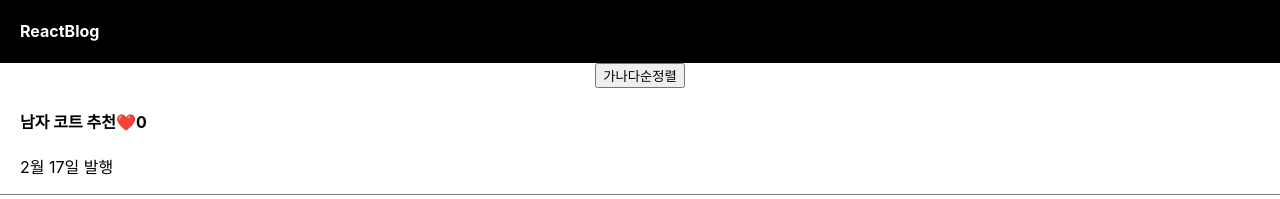
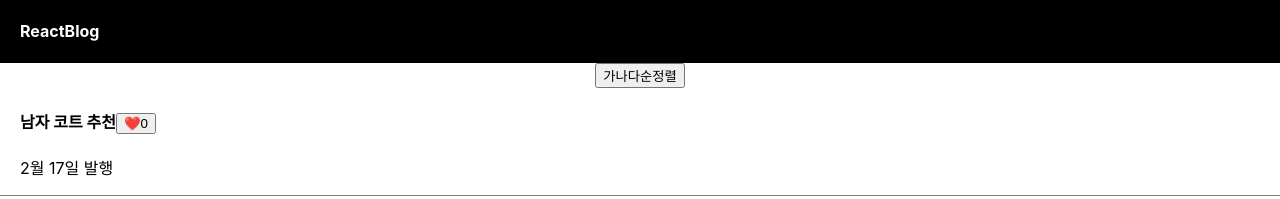
Before and after one commit to 5wintaek/React-blog, a React (Create React App) app: page / in a window 1280 px wide. Shown: the top 199 px of the page. Built offline with nearby package versions, Linux system fonts and the light colour scheme.

Commit message:
[learn] - 동적인 UI (모달창만들기) - 파일 쪼개보기

```diff
--- a/package.json
+++ b/package.json
@@ -34,5 +34,8 @@
       "last 1 firefox version",
       "last 1 safari version"
     ]
+  },
+  "devDependencies": {
+    "prettier": "^2.8.4"
   }
 }
--- a/src/App.jsx
+++ b/src/App.jsx
@@ -1,18 +1,18 @@
 /*eslint-disable*/
-
-import logo from './logo.svg';
-import './App.css'; // 경로 import 해야함
-import { useState } from 'react';
+import './styles/App.css' // 경로 import 해야함
+import { useState } from 'react'
+import { Button } from './components/Button/Button'
 
 function App() {
-  let post = '강남 우동 맛집'; // 자료 잠깐 저장할 땐 변수
+  let post = '강남 우동 맛집' // 자료 잠깐 저장할 땐 변수
   let [글제목, 글제목변경] = useState([
     '남자 코트 추천',
     '강남 우동맛집',
     'React독학',
-  ]);
-  const [count, setCount] = useState(0);
-  let copy = [...글제목];
+  ])
+
+  const [modal, setModal] = useState(false)
+  let copy = [...글제목]
 
   return (
     <div className="App">
@@ -21,8 +21,8 @@ function App() {
       </div>
       <button
         onClick={() => {
-          copy.sort();
-          글제목변경(copy);
+          copy.sort()
+          글제목변경(copy)
         }}
       >
         가나다순정렬
@@ -31,14 +31,7 @@ function App() {
       <div className="list">
         <h4>
           {글제목[0]}
-          <span
-            onClick={() => {
-              setCount(count + 1);
-            }}
-          >
-            ❤️
-          </span>
-          {count}
+          <Button />
         </h4>
         <p>2월 17일 발행</p>
       </div>
@@ -47,11 +40,28 @@ function App() {
         <p>2월 17일 발행</p>
       </div>
       <div className="list">
-        <h4>{글제목[2]}</h4>
+        <h4
+          onClick={() => {
+            setModal(!modal)
+          }}
+        >
+          {글제목[2]}
+        </h4>
         <p>2월 17일 발행</p>
       </div>
+      {modal == true ? <Modal /> : null}
     </div>
-  );
+  )
 }
 
-export default App;
+function Modal() {
+  return (
+    <div className="modal">
+      <h4 cl>제목</h4>
+      <p>날짜</p>
+      <p>상세내용</p>
+    </div>
+  )
+}
+
+export default App
--- /dev/null
+++ b/src/components/Button/Button.jsx
@@ -0,0 +1,15 @@
+import React, { useState } from 'react'
+
+export function Button() {
+  const [count, setCount] = useState(0)
+
+  return (
+    <button
+      onClick={() => {
+        setCount(count + 1)
+      }}
+    >
+      ❤️{count}
+    </button>
+  )
+}
--- /dev/null
+++ b/src/components/index.js
@@ -0,0 +1 @@
+export * from './Button/Button';
--- a/src/reportWebVitals.js
+++ b/src/reportWebVitals.js
@@ -1,4 +1,4 @@
-const reportWebVitals = onPerfEntry => {
+const reportWebVitals = (onPerfEntry) => {
   if (onPerfEntry && onPerfEntry instanceof Function) {
     import('web-vitals').then(({ getCLS, getFID, getFCP, getLCP, getTTFB }) => {
       getCLS(onPerfEntry);
--- a/src/App.css
+++ b/src/styles/App.css
@@ -2,7 +2,7 @@
   text-align: center;
 }
 
-.black-nav{
+.black-nav {
   display: flex;
   background-color: black;
   width: 100%;
@@ -10,12 +10,18 @@
   padding-left: 20px;
 }
 
-div{
+.modal {
+  margin-top: 20px;
+  padding: 20px;
+  background: #eee;
+  text-align: left;
+}
+
+div {
   box-sizing: border-box;
 }
 
-
-.list{
+.list {
   padding-left: 20px;
   text-align: left;
   border-bottom: 1px solid grey;
```
Also changed, not shown: main.jsx (added, +9 -0 lines), .prettierrc.cjs, src/components/Page/Modal.jsx (added), 1 other file (tests, documents, lock files or other folders).
